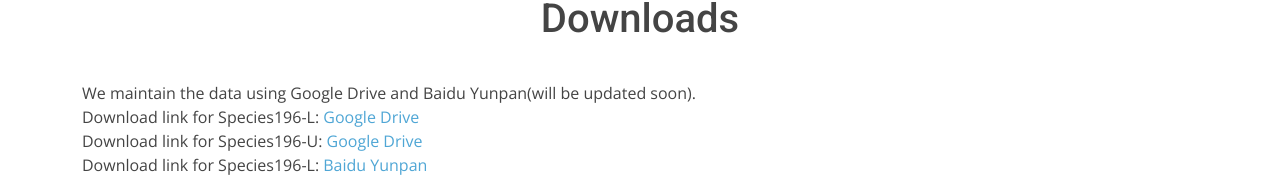
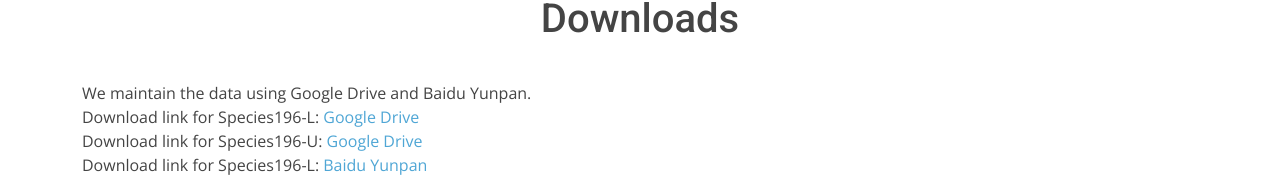
Before and after one commit to WailordHe/cfinbench.github.io, a plain HTML site: page download.html in a window 1280 px wide. Shown: the part 145-322 px from the top of the page. Drawn offline with nearby package versions, Linux system fonts and the light colour scheme.

Commit message:
Update download.html

```diff
--- a/download.html
+++ b/download.html
@@ -73,7 +73,7 @@
     <section id="download" class="download">
       <div class="container">
         <div class="section-title"><h1>Downloads</h1></div>
-        <div>We maintain the data using Google Drive and Baidu Yunpan(will be updated soon). </div>
+        <div>We maintain the data using Google Drive and Baidu Yunpan. </div>
         <div>
           Download link for Species196-L: <a href="https://drive.google.com/file/d/15pfxyo9cnx0golJAVM32Zrn1NhxCWPF9/view?usp=sharing" target="_blank" rel="noopener noreferrer">Google Drive</a>
       </div>
```
